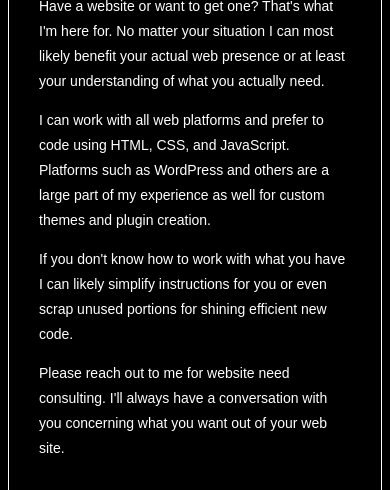
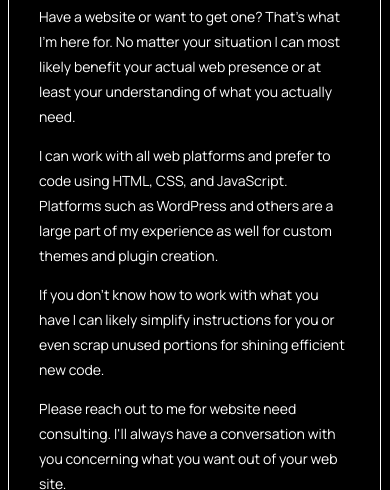
Before and after one commit to Cermicto/web-priorities, a plain HTML site: page index.html in a window 390 px wide. Shown: the part 192-682 px from the top of the page. Drawn offline with Linux system fonts and the light colour scheme.

Commit message:
ADD google font and adjust page widths

```diff
--- a/index.html
+++ b/index.html
@@ -6,6 +6,9 @@
 
 		<link rel="stylesheet" type="text/css" href="style.css" />
 		<meta name="viewport" content="width=device-width, user-scalable=no" />
+		<link rel="preconnect" href="https://fonts.googleapis.com">
+		<link rel="preconnect" href="https://fonts.gstatic.com" crossorigin>
+		<link href="https://fonts.googleapis.com/css2?family=Fira+Sans&family=Manrope&family=Roboto:wght@100;300;400;700;900&display=swap" rel="stylesheet">
 	</head>
 
 	<body class="dark-theme">
--- a/style.css
+++ b/style.css
@@ -6,7 +6,7 @@
 			body {
 				background: #eee;
 				overflow-x: hidden;
-				font-family: sans-serif	;
+				font-family: Manrope, sans-serif;
 			}
 
 			.dark-theme {
@@ -15,6 +15,7 @@
 			    left: 7px;
 			    position: relative;
 			    top: -13px;
+
 			}
 
 			.light-theme {
@@ -119,16 +120,14 @@
 
 			page {
 			    border: 1px solid white;
-			    margin-left: 210px;
 			    display: block;
 			    position: absolute;
 			    top: 111px;
 			    padding: 0 30px;
-			    font-family: sans-serif;
 			    border-top: 1px solid;
 			    transition: all 1s ease-in-out;
 			    right: 0;
-			    width: calc(100% - 217px);
+			    width: calc(100% - 219px);
 			    margin-right: 10px;
 			}
 
@@ -445,12 +444,11 @@
             display: block;
             position: relative;
             padding: 0 30px;
-            font-family: sans-serif;
             border-top: 1px solid;
             transition: all 1s ease-in-out;
             margin-top: 104px;
             margin-left: 0px;
-            width: 100%;
+            width: calc(100% - 1px);
             top: 0;
         }
         .offering-category {
```
